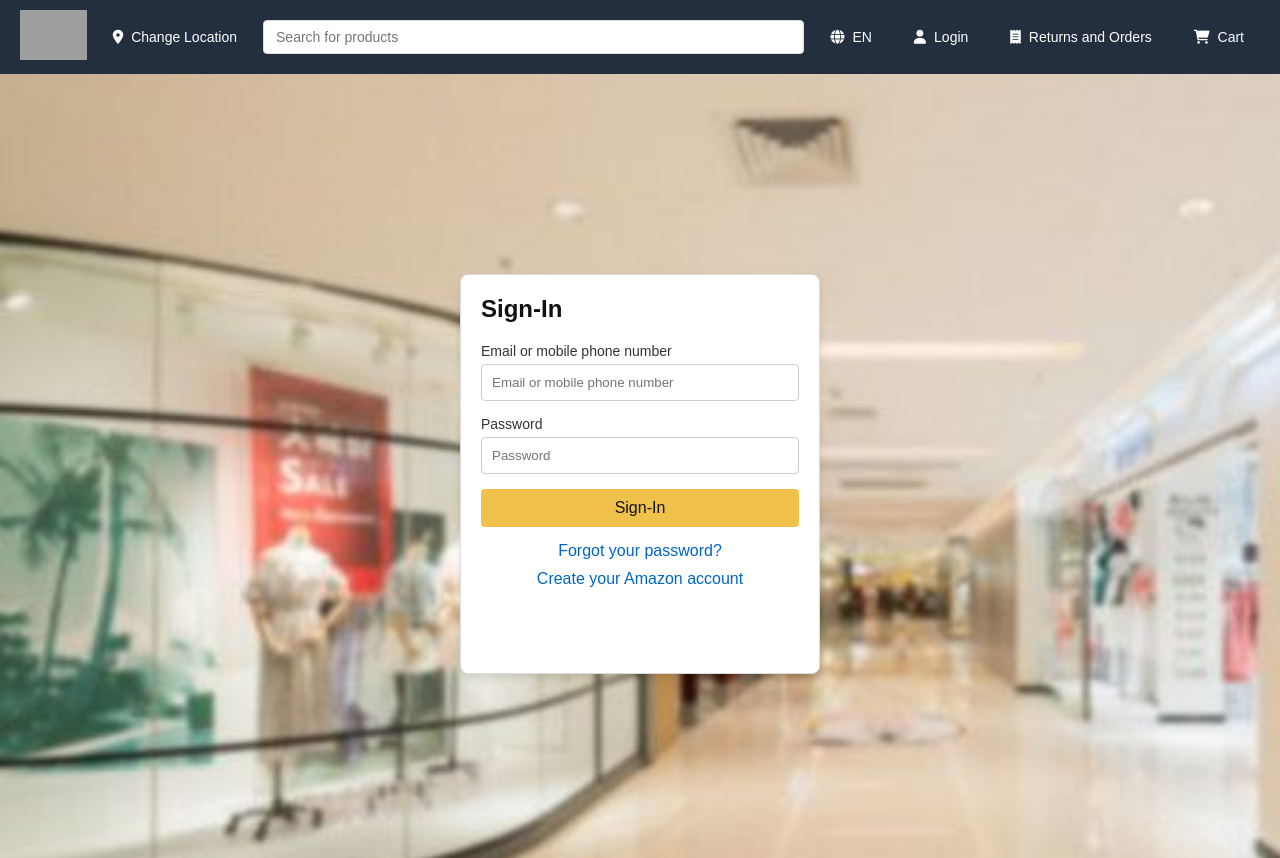
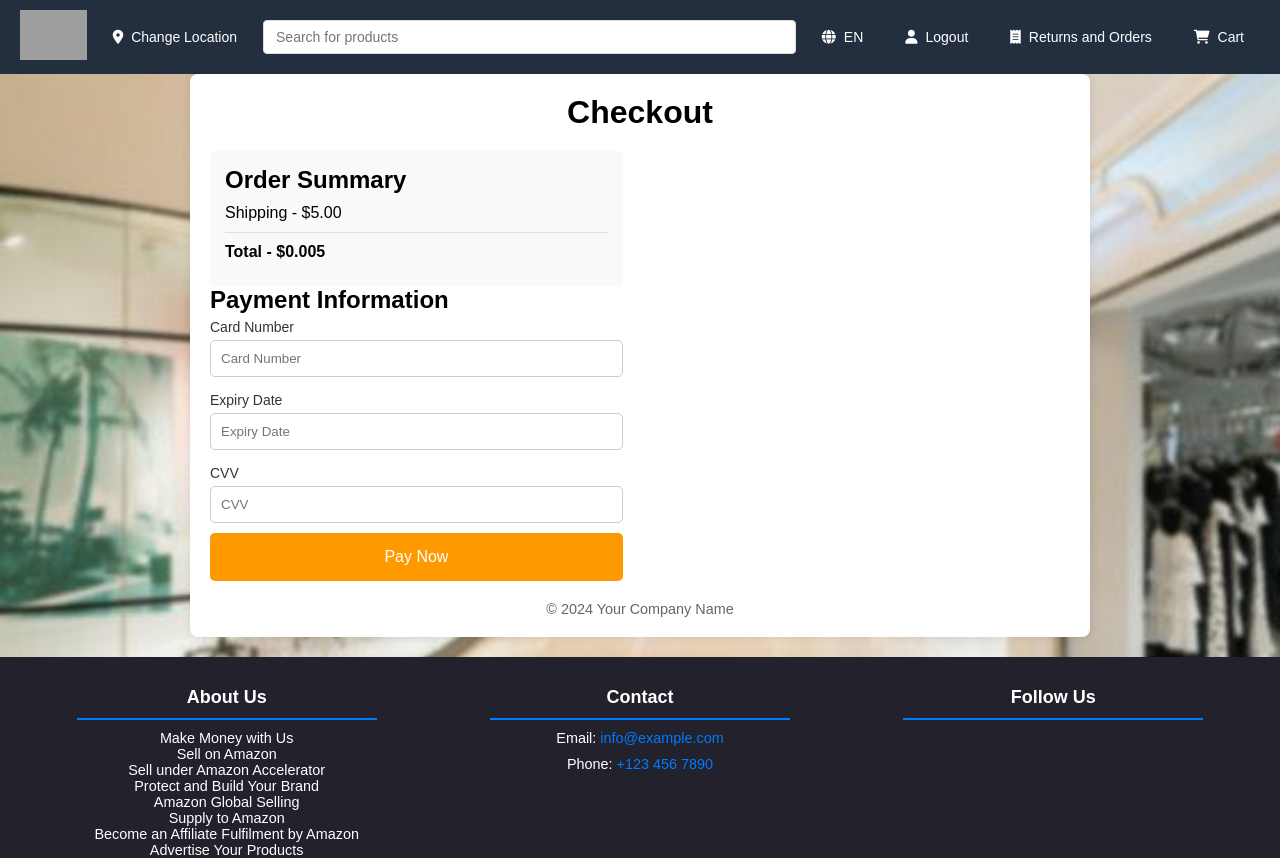
Before and after one commit to rphulambrikar/shopkart, a React (Create React App) app: page /payment in a window 1280 px wide. Before the commit this address led to /login. Shown: the top 858 px of the page. Built offline with nearby package versions, Linux system fonts and the light colour scheme; sample sign-in values are in the browser's storage; grey boxes are pictures that could not be loaded.

Commit message:
Login Logout Added

```diff
--- a/src/App.js
+++ b/src/App.js
@@ -1,6 +1,6 @@
 // src/App.js
 import React from 'react';
-import { BrowserRouter as Router, Route, Routes } from 'react-router-dom';
+import { BrowserRouter as Router, Route, Routes, Navigate} from 'react-router-dom';
 import Login from './components/Login';
 import Cart from './components/Cart';
 import Payment from './components/Payment';
@@ -10,26 +10,20 @@ import Navbar from "./components/Navbar";
 import Footer from "./components/Footer"
 import Home from "./components/Home"
 import "./App.css"
+import authReducer from './store'; // Import your reducer
 
 const App = () => (
   <div className='main'>
   <Router>
     <Navbar />
     <Routes>
-      <Route path="/login" element={<Login />} />
-      <Route
-        path="/cart"
-        element={<ProtectedRoute element={<Cart />} />}
-      />
-      <Route
-        path="/payment"
-        element={<ProtectedRoute element={<Payment/>} />}
-      />
-      <Route
-        path="/order"
-        element={<ProtectedRoute element={<Order />} />}
-      />
-      <Route path="/" element={<Home />} />
+    <Route path="/login" element={<Login />} />
+    <Route path="/login" element={<Login />} />
+          <Route path="/" element={<ProtectedRoute element={<Home />} />} />
+          <Route path="/payment" element={<ProtectedRoute element={<Payment/>} />} />
+          <Route path="/order" element={<ProtectedRoute element={<Order />} />} />
+          <Route path="/cart" element={<ProtectedRoute element={<Cart />} />} />
+          <Route path="*" element={<Navigate to="/login" replace />} />
     </Routes>
     <Footer />
   </Router>
--- a/src/UserData/User.json
+++ b/src/UserData/User.js
@@ -1,4 +1,4 @@
-[
+export const users = [
     {
       "name": "John Doe",
       "username": "johndoe",
--- a/src/actions/authActions.js
+++ b/src/actions/authActions.js
@@ -1,4 +1,4 @@
-// src/actions.js
+
 export const login = () => ({
     type: 'LOGIN',
   });
--- a/src/components/Cart.js
+++ b/src/components/Cart.js
@@ -89,7 +89,7 @@ const Cart = () => {
       </div>
       <div className="cartSummary cartItem">
         <h2>Total Price: ${calculateTotalPrice()}</h2>
-        <button onClick={handleCheckout}>Proceed to Payment</button>
+        <button className="checkoutButton" onClick={handleCheckout}>Proceed to Payment</button>
       </div>
     </div>
   );
--- a/src/components/Login.js
+++ b/src/components/Login.js
@@ -1,18 +1,47 @@
-import React from 'react'
+import React, {useState, useEffect} from 'react'
 import "../styles/Login.css"
+import {useNavigate}  from 'react-router-dom';
+import { useDispatch, useSelector } from 'react-redux';
+import { users } from '../UserData/User';
+
 
 const Login = () => {
+
+  const [username, setUsername] = useState('');
+  const [password, setPassword] = useState('');
+  const navigate = useNavigate();
+  const dispatch = useDispatch();
+  const isLoggedIn = useSelector(state => state.isLoggedIn);
+
+  useEffect(() => {
+    // Redirect to payment if already logged in
+    if (isLoggedIn) {
+      navigate('/');
+    }
+  }, [isLoggedIn, navigate]);
+
+  const handleLogin = (e) => {
+    e.preventDefault();
+    const user = users.find(u => u.username === username && u.password === password);
+    if (user) {
+      dispatch({ type: 'LOGIN' });
+      navigate('/');
+    } else {
+      alert('Invalid credentials');
+    }
+  };
+
+
   return (
     <div class="login-container">
     <div class="login-card">
         <h1>Sign-In</h1>
-        <form>
+        <form  onSubmit={handleLogin}>
             <label for="email">Email or mobile phone number</label>
-            <input type="text" id="email" name="email" placeholder="Email or mobile phone number" required />
+            <input type="text" value={username} onChange={e => setUsername(e.target.value)} placeholder="Username" required />
 
             <label for="password">Password</label>
-            <input type="password" id="password" name="password" placeholder="Password" required />
-
+            <input type="password" value={password} onChange={e => setPassword(e.target.value)} placeholder="Password" required />
             <button type="submit">Sign-In</button>
 
             <div class="links">
--- /dev/null
+++ b/src/components/Logout.js
@@ -0,0 +1,20 @@
+
+import React from 'react';
+import { useDispatch } from 'react-redux';
+import { useNavigate } from 'react-router-dom';
+
+const Logout = () => {
+  const dispatch = useDispatch();
+  const navigate = useNavigate();
+
+  const handleLogout = () => {
+    dispatch({ type: 'LOGOUT' }); // Update Redux state
+    navigate('/login'); // Redirect to login page
+  };
+
+  return (
+    <button onClick={handleLogout} ><i className="fas fa-user"></i>Logout</button>
+  );
+};
+
+export default Logout;
--- a/src/components/Navbar.js
+++ b/src/components/Navbar.js
@@ -1,11 +1,14 @@
 import React from 'react';
 import "../styles/Navbar.css";
 import { useNavigate } from 'react-router-dom';
+import { useSelector } from 'react-redux'
+import Logout from "./Logout";
 
 
 const Navbar = () => {
 
   const navigate = useNavigate();
+  const isLoggedIn = useSelector(state => state.isLoggedIn);
 
   const handleLogin = () => {
     navigate('login');
@@ -28,7 +31,15 @@ const Navbar = () => {
       <button className="navbarButton"><i className="fas fa-map-marker-alt"></i> Change Location</button>
       <input placeholder='Search for products' />
       <button className="navbarButton"><i className="fas fa-globe"></i> EN</button>
-      <button className="navbarButton" onClick={handleLogin}><i className="fas fa-user" ></i> Login</button>
+
+
+      {isLoggedIn ? (
+        <Logout /> // Show Logout if logged in
+      ) : (
+        <button className="navbarButton" onClick={handleLogin}><i className="fas fa-user"></i> Login</button> // Show Login if not logged in
+      )}
+
+
       <button className="navbarButton" onClick={handleOrder}><i className="fas fa-receipt"></i> Returns and Orders</button>
       <button className="navbarButton" onClick={handleCart}><i className="fas fa-shopping-cart"></i> Cart</button>
     </div>
--- a/src/components/Payment.js
+++ b/src/components/Payment.js
@@ -1,10 +1,28 @@
-import React from 'react';
+import React, {useState} from 'react';
 import "../styles/Payment.css";
+import { useNavigate } from 'react-router-dom';
+import {users} from "../UserData/User";
 
 const Payment = () => {
   // Retrieve cart items and total price from session storage
   const cartItems = JSON.parse(sessionStorage.getItem('cartItems')) || [];
   const totalPrice = sessionStorage.getItem('totalPrice') || '0.00';
+  const [cardNumber, setCardNumber] = useState('');
+  const [expiryDate, setExpiryDate] = useState('');
+  const [cvv, setCvv] = useState('');
+  const navigate = useNavigate();
+
+  const handlePayment = (e) => {
+    e.preventDefault();
+    const user = users.find(u => u.cardDetails.cardNumber === cardNumber &&
+                                  u.cardDetails.expiryDate === expiryDate &&
+                                  u.cardDetails.cvv === cvv);
+    if (user) {
+      navigate('/order');
+    } else {
+      alert('Invalid card details');
+    }
+  };
 
   // Generate order summary
   const orderSummary = cartItems.map(item => (
@@ -29,18 +47,16 @@ const Payment = () => {
 
         <section className="payment-details">
           <h2>Payment Information</h2>
-          <form>
-            <label htmlFor="name">Name on Card</label>
-            <input type="text" id="name" name="name" required />
+          <form onSubmit={handlePayment}>
 
             <label htmlFor="card-number">Card Number</label>
-            <input type="text" id="card-number" name="card-number" required />
+            <input type="text" value={cardNumber} onChange={e => setCardNumber(e.target.value)} placeholder="Card Number" required />
 
             <label htmlFor="expiry-date">Expiry Date</label>
-            <input type="text" id="expiry-date" name="expiry-date" placeholder="MM/YY" required />
+            <input type="text" value={expiryDate} onChange={e => setExpiryDate(e.target.value)} placeholder="Expiry Date" required />
 
             <label htmlFor="cvv">CVV</label>
-            <input type="text" id="cvv" name="cvv" required />
+            <input type="text" value={cvv} onChange={e => setCvv(e.target.value)} placeholder="CVV" required />
 
             <button type="submit">Pay Now</button>
           </form>
--- a/src/components/ProtectedRoute.js
+++ b/src/components/ProtectedRoute.js
@@ -1,4 +1,3 @@
-// src/ProtectedRoute.js
 import React from 'react';
 import { Navigate } from 'react-router-dom';
 import { connect } from 'react-redux';
--- a/src/index.js
+++ b/src/index.js
@@ -1,4 +1,4 @@
-// src/index.js
+
 import React from 'react';
 import ReactDOM from 'react-dom';
 import { Provider } from 'react-redux';
--- a/src/store.js
+++ b/src/store.js
@@ -1,20 +1,25 @@
-// src/store.js
+
 import { createStore } from 'redux';
 
 const initialState = {
-  isLoggedIn: false,
+  isLoggedIn: sessionStorage.getItem('isLoggedIn') === 'true',
 };
 
-const reducer = (state = initialState, action) => {
+export const authReducer = (state = initialState, action) => {
   switch (action.type) {
     case 'LOGIN':
+      sessionStorage.setItem('isLoggedIn', 'true'); // Store in session storage
       return { ...state, isLoggedIn: true };
     case 'LOGOUT':
+      sessionStorage.removeItem('isLoggedIn'); // Remove from session storage
       return { ...state, isLoggedIn: false };
     default:
       return state;
   }
 };
 
-const store = createStore(reducer);
+
+
+
+const store = createStore(authReducer);
 export default store;
--- a/src/styles/Cart.css
+++ b/src/styles/Cart.css
@@ -61,18 +61,16 @@
   }
 
   .checkoutButton {
-    margin-top: 20px;
-    padding: 10px 20px;
-    background-color: #007bff;
-    color: white;
+    padding: 15px;
     border: none;
     border-radius: 5px;
+    background-color: #ff9900;
+    color: white;
+    font-size: 1em;
     cursor: pointer;
-  }
+}
 
-  .checkoutButton:hover {
-    background-color: #0056b3;
-  }
+
 
   @media (max-width: 768px) {
     .cartItem {
```
